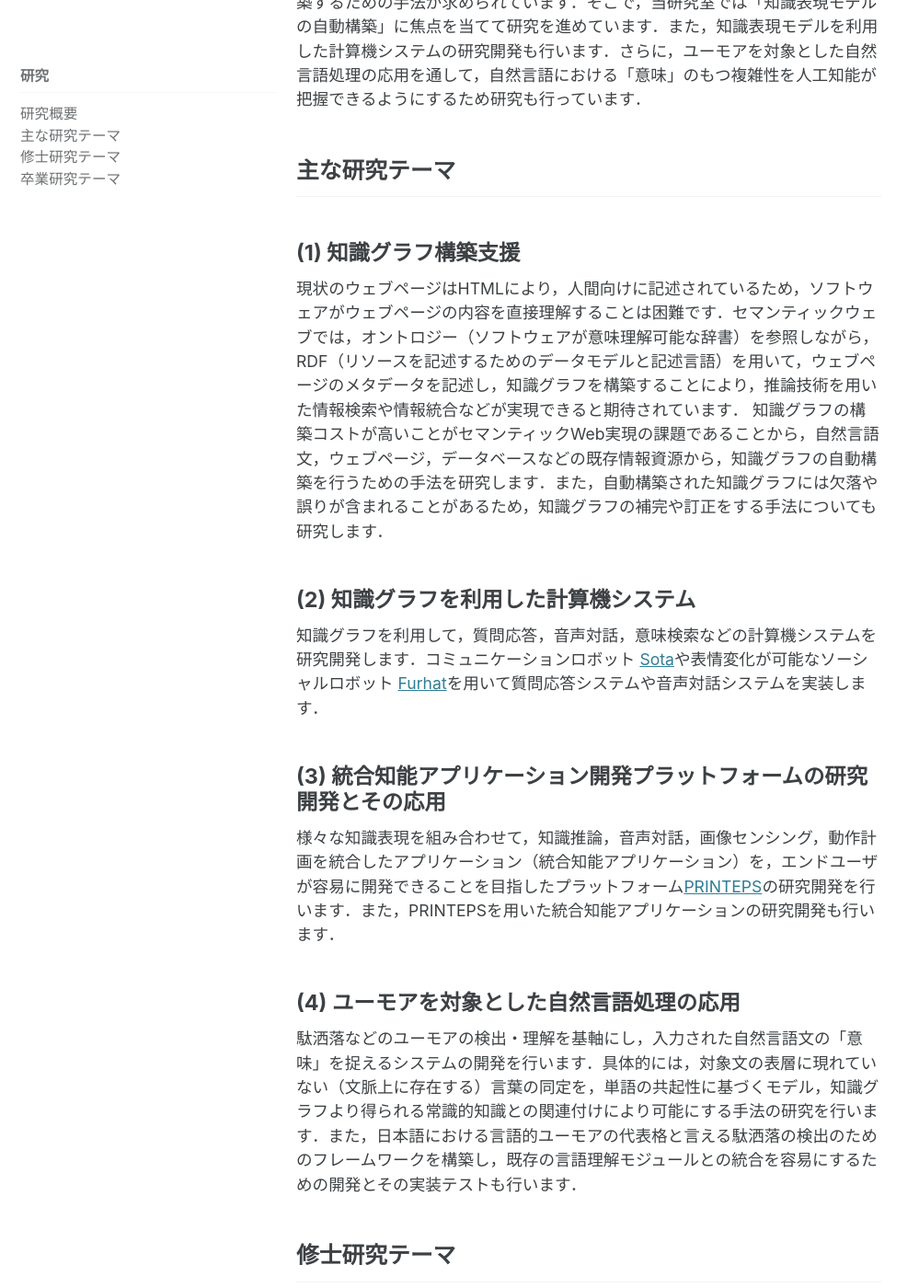
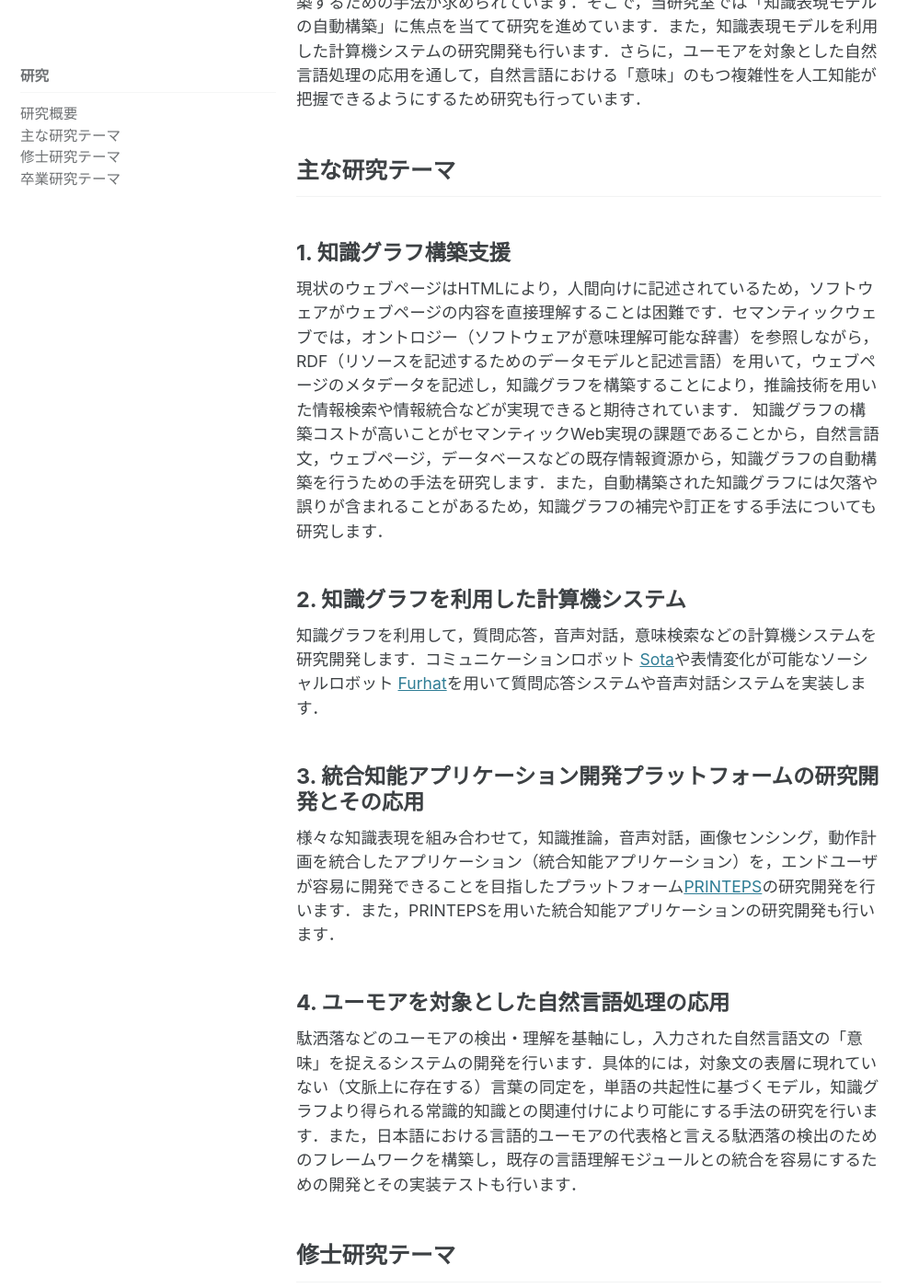
Before and after one commit to ke-lab-it-agu/ke-lab-it-agu.github.io, a Jekyll site: the page built from research.md, in a window 1280 px wide and 1400 px high, scrolled down 675 px. Shown: the whole window at 92% size, without its empty margins (0-999 px from the left). Built offline with Jekyll 4.4.1, drawn with Linux system fonts in a browser that asks for light colours; cached includes are drawn as plain includes.

```diff
--- a/research.md
+++ b/research.md
@@ -11,17 +11,17 @@ sidebar:
 
 ## 主な研究テーマ
 
-### (1)	知識グラフ構築支援
+### 1. 知識グラフ構築支援
 現状のウェブページはHTMLにより，人間向けに記述されているため，ソフトウェアがウェブページの内容を直接理解することは困難です．セマンティックウェブでは，オントロジー（ソフトウェアが意味理解可能な辞書）を参照しながら，RDF（リソースを記述するためのデータモデルと記述言語）を用いて，ウェブページのメタデータを記述し，知識グラフを構築することにより，推論技術を用いた情報検索や情報統合などが実現できると期待されています．
 知識グラフの構築コストが高いことがセマンティックWeb実現の課題であることから，自然言語文，ウェブページ，データベースなどの既存情報資源から，知識グラフの自動構築を行うための手法を研究します．また，自動構築された知識グラフには欠落や誤りが含まれることがあるため，知識グラフの補完や訂正をする手法についても研究します．
 
-### (2)	知識グラフを利用した計算機システム
+### 2. 知識グラフを利用した計算機システム
 知識グラフを利用して，質問応答，音声対話，意味検索などの計算機システムを研究開発します．コミュニケーションロボット [Sota](https://www.vstone.co.jp/products/sota/)や表情変化が可能なソーシャルロボット [Furhat](https://furhatrobotics.com/)を用いて質問応答システムや音声対話システムを実装します．
 
-### (3)	統合知能アプリケーション開発プラットフォームの研究開発とその応用
+### 3. 統合知能アプリケーション開発プラットフォームの研究開発とその応用
 様々な知識表現を組み合わせて，知識推論，音声対話，画像センシング，動作計画を統合したアプリケーション（統合知能アプリケーション）を，エンドユーザが容易に開発できることを目指したプラットフォーム[PRINTEPS](https://printeps.org/)の研究開発を行います．また，PRINTEPSを用いた統合知能アプリケーションの研究開発も行います．
 
-### (4)	ユーモアを対象とした自然言語処理の応用
+### 4. ユーモアを対象とした自然言語処理の応用
 駄洒落などのユーモアの検出・理解を基軸にし，入力された自然言語文の「意味」を捉えるシステムの開発を行います．具体的には，対象文の表層に現れていない（文脈上に存在する）言葉の同定を，単語の共起性に基づくモデル，知識グラフより得られる常識的知識との関連付けにより可能にする手法の研究を行います．また，日本語における言語的ユーモアの代表格と言える駄洒落の検出のためのフレームワークを構築し，既存の言語理解モジュールとの統合を容易にするための開発とその実装テストも行います．
 
 ## 修士研究テーマ
```
